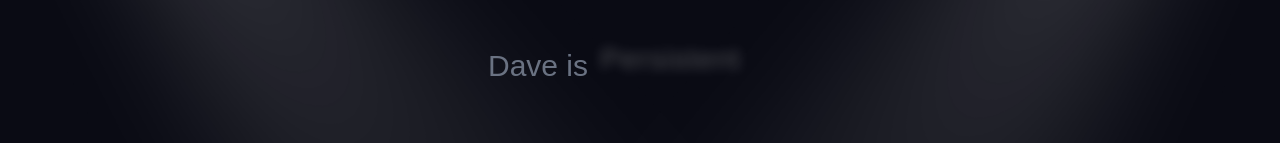
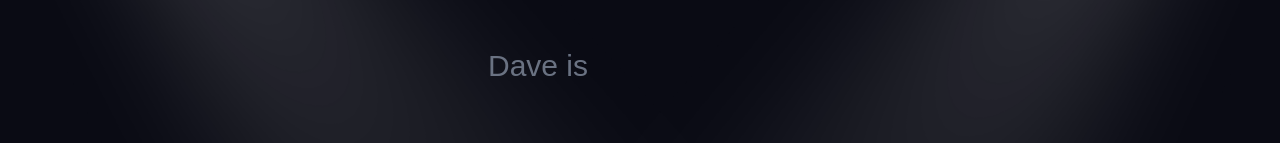
Before and after one commit to httpsdave/httpsdave, a Next.js app: page /personal in a window 1280 px wide. Shown: the part 326-469 px from the top of the page. Built offline with nearby package versions, Linux system fonts and the light colour scheme; a web font is replaced by a local one.

Commit message:
minor UI changes

```diff
--- a/src/app/personal/page.tsx
+++ b/src/app/personal/page.tsx
@@ -378,16 +378,31 @@ export default function PersonalPage() {
           <span>Dave is</span>
           <div className="relative w-48 flex items-center justify-start text-left h-[40px]">
             <AnimatePresence mode="wait">
-              <motion.span
+              <motion.div
                 key={adjIndex}
-                initial={{ opacity: 0, filter: "blur(8px)", y: 10 }}
-                animate={{ opacity: 1, filter: "blur(0px)", y: 0 }}
-                exit={{ opacity: 0, filter: "blur(8px)", y: -10 }}
-                transition={{ duration: 0.5, ease: "easeInOut" }}
-                className="absolute left-0 font-medium text-white tracking-wide"
+                initial="hidden"
+                animate="visible"
+                exit="exit"
+                variants={{
+                  hidden: { opacity: 0 },
+                  visible: { opacity: 1, transition: { staggerChildren: 0.04 } },
+                  exit: { opacity: 0, filter: "blur(8px)", y: -10, transition: { duration: 0.3 } }
+                }}
+                className="absolute left-0 font-medium text-white tracking-wide flex whitespace-pre"
               >
-                {adjectives[adjIndex]}
-              </motion.span>
+                {adjectives[adjIndex].split("").map((char, i) => (
+                  <motion.span
+                    key={i}
+                    variants={{
+                      hidden: { opacity: 0, filter: "blur(4px)", y: 10 },
+                      visible: { opacity: 1, filter: "blur(0px)", y: 0 }
+                    }}
+                    transition={{ duration: 0.2, ease: "easeOut" }}
+                  >
+                    {char}
+                  </motion.span>
+                ))}
+              </motion.div>
             </AnimatePresence>
           </div>
         </div>
@@ -790,12 +805,12 @@ export default function PersonalPage() {
             initial={{ y: 50, opacity: 0 }}
             animate={{ y: 0, opacity: 1 }}
             exit={{ y: 50, opacity: 0 }}
-            className="fixed bottom-8 left-1/2 -translate-x-1/2 z-50 flex items-center gap-2 p-2 bg-[#171e36]/90 backdrop-blur-xl border border-white/10 rounded-full shadow-2xl pointer-events-auto"
+            className="fixed bottom-8 left-1/2 -translate-x-1/2 z-50 flex items-center gap-2 p-2 bg-[#ffffff15] backdrop-blur-md border border-white/20 rounded-[32px] shadow-[0_4px_30px_rgba(0,0,0,0.1)] pointer-events-auto"
           >
-            <Link href="/professional" className="px-6 py-2.5 rounded-full text-white/70 hover:text-white hover:bg-white/5 font-mono font-bold text-sm tracking-wide transition-all">
+            <Link href="/professional" className="px-7 py-3 rounded-[24px] text-[#e7eaf6] hover:bg-[#ffffff10] font-mono text-base tracking-wide font-semibold transition-all">
               Professional
             </Link>
-            <Link href="/personal" className="px-6 py-2.5 rounded-full bg-[#3a4361]/60 text-[color:var(--accent)] font-mono font-bold text-sm tracking-wide shadow-sm">
+            <Link href="/personal" className="px-7 py-3 rounded-[24px] bg-[#ffffff20] shadow-[inset_0_1px_2px_rgba(255,255,255,0.2)] text-[color:var(--accent)] font-mono text-base tracking-wide font-semibold">
               Personal
             </Link>
           </motion.div>
--- a/src/app/professional/page.tsx
+++ b/src/app/professional/page.tsx
@@ -311,9 +311,61 @@ export default function ProfessionalPage() {
               className="relative w-[300px] h-[300px] md:w-[450px] md:h-[450px] lg:w-[500px] lg:h-[500px] flex items-center justify-center cursor-pointer transition-transform duration-300 active:scale-95 group"
               onClick={nextImage}
             >
+              <style dangerouslySetInnerHTML={{ __html: `
+                @keyframes dash-morph-1 {
+                  0%, 65%, 100% {
+                    stroke-dasharray: 60 10 4 12 100 20 2 30 15 50;
+                    stroke-dashoffset: 0;
+                  }
+                  70% {
+                    stroke-dasharray: 20 40 20 4 50 30 40 10 60 10;
+                    stroke-dashoffset: -5;
+                  }
+                  75% {
+                    stroke-dasharray: 140 5 1 5 10 5 60 10 10 50;
+                    stroke-dashoffset: -10;
+                  }
+                  80% {
+                    stroke-dasharray: 10 10 120 20 2 10 80 5 2 40;
+                    stroke-dashoffset: -15;
+                  }
+                  85% {
+                    stroke-dasharray: 50 20 5 40 10 20 100 5 20 30;
+                    stroke-dashoffset: -10;
+                  }
+                  90% {
+                    stroke-dasharray: 30 20 10 30 90 10 10 5 10 80;
+                    stroke-dashoffset: -5;
+                  }
+                }
+                @keyframes dash-morph-2 {
+                  0%, 65%, 100% {
+                    stroke-dasharray: 4 25 1 10 6 40;
+                    stroke-dashoffset: 0;
+                  }
+                  72% {
+                    stroke-dasharray: 20 10 15 5 10 20;
+                    stroke-dashoffset: -5;
+                  }
+                  80% {
+                    stroke-dasharray: 5 15 5 25 30 5;
+                    stroke-dashoffset: -10;
+                  }
+                  88% {
+                    stroke-dasharray: 40 5 2 15 10 20;
+                    stroke-dashoffset: -5;
+                  }
+                }
+                .circle-morph-1 {
+                  animation: dash-morph-1 12s ease-in-out infinite;
+                }
+                .circle-morph-2 {
+                  animation: dash-morph-2 15s ease-in-out infinite;
+                }
+              `}} />
               <svg className="absolute inset-0 w-full h-full animate-[spin_40s_linear_infinite]" viewBox="0 0 100 100">
-                <circle cx="50" cy="50" r="49" fill="none" stroke="var(--accent)" strokeWidth="1" strokeLinecap="round" strokeDasharray="60 10 4 12 100 20 2 30 15 50" opacity="0.9" />
-                <circle cx="50" cy="50" r="47" fill="none" stroke="var(--accent)" strokeWidth="0.5" strokeLinecap="round" strokeDasharray="4 25 1 10 6 40" opacity="0.5" />
+                <circle className="circle-morph-1" cx="50" cy="50" r="49" fill="none" stroke="var(--accent)" strokeWidth="1" strokeLinecap="round" strokeDasharray="60 10 4 12 100 20 2 30 15 50" opacity="0.9" />
+                <circle className="circle-morph-2" cx="50" cy="50" r="47" fill="none" stroke="var(--accent)" strokeWidth="0.5" strokeLinecap="round" strokeDasharray="4 25 1 10 6 40" opacity="0.5" />
               </svg>
 
               {/* Comet Trail */}
@@ -805,12 +857,12 @@ export default function ProfessionalPage() {
             initial={{ y: 50, opacity: 0 }}
             animate={{ y: 0, opacity: 1 }}
             exit={{ y: 50, opacity: 0 }}
-            className="fixed bottom-8 left-1/2 -translate-x-1/2 z-50 flex items-center gap-2 p-2 bg-[#171e36]/90 backdrop-blur-xl border border-white/10 rounded-full shadow-2xl"
+            className="fixed bottom-8 left-1/2 -translate-x-1/2 z-50 flex items-center gap-2 p-2 bg-[#ffffff15] backdrop-blur-md border border-white/20 rounded-[32px] shadow-[0_4px_30px_rgba(0,0,0,0.1)] pointer-events-auto"
           >
-            <Link href="/professional" className="px-6 py-2.5 rounded-full bg-[#3a4361]/60 text-[color:var(--accent)] font-mono font-bold text-sm tracking-wide shadow-sm">
+            <Link href="/professional" className="px-7 py-3 rounded-[24px] bg-[#ffffff20] shadow-[inset_0_1px_2px_rgba(255,255,255,0.2)] text-[color:var(--accent)] font-mono text-base tracking-wide font-semibold">
               Professional
             </Link>
-            <Link href="/personal" className="px-6 py-2.5 rounded-full text-white/70 hover:text-white hover:bg-white/5 font-mono font-bold text-sm tracking-wide transition-all">
+            <Link href="/personal" className="px-7 py-3 rounded-[24px] text-[#e7eaf6] hover:bg-[#ffffff10] font-mono text-base tracking-wide font-semibold transition-all">
               Personal
             </Link>
           </motion.div>
```
